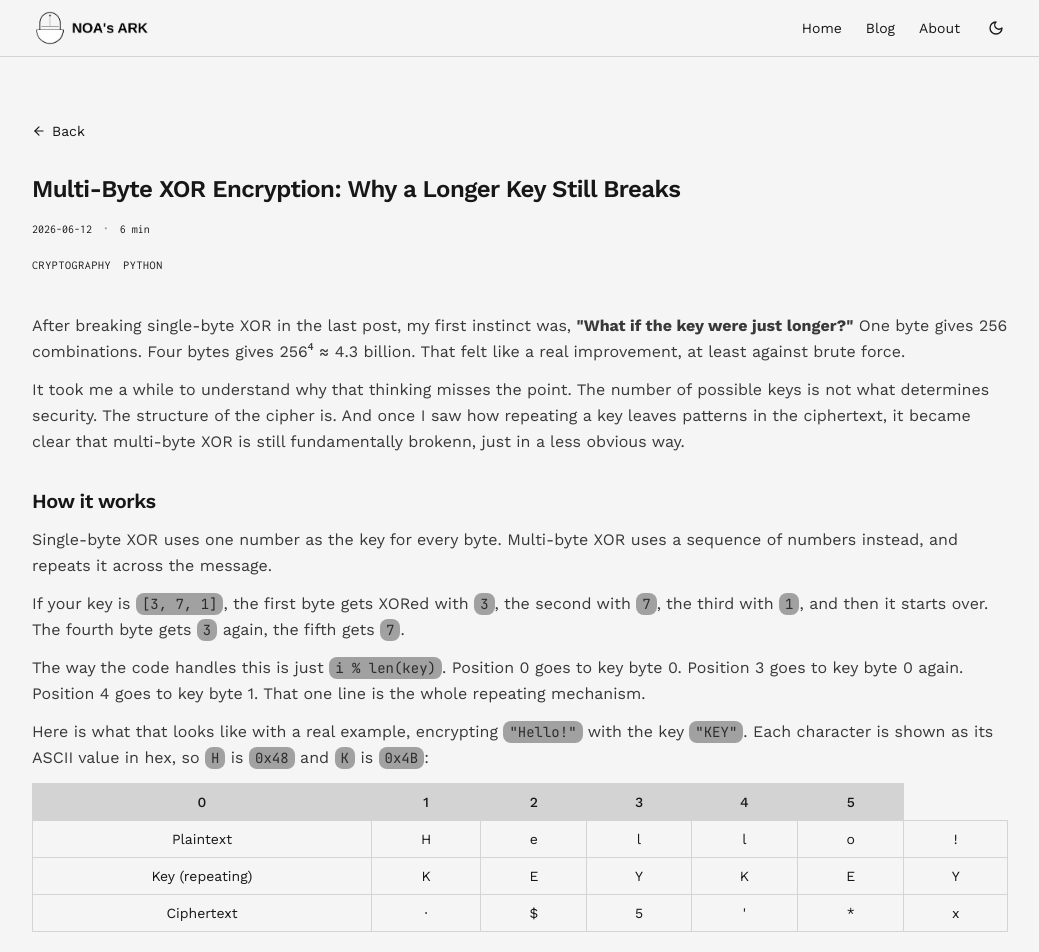
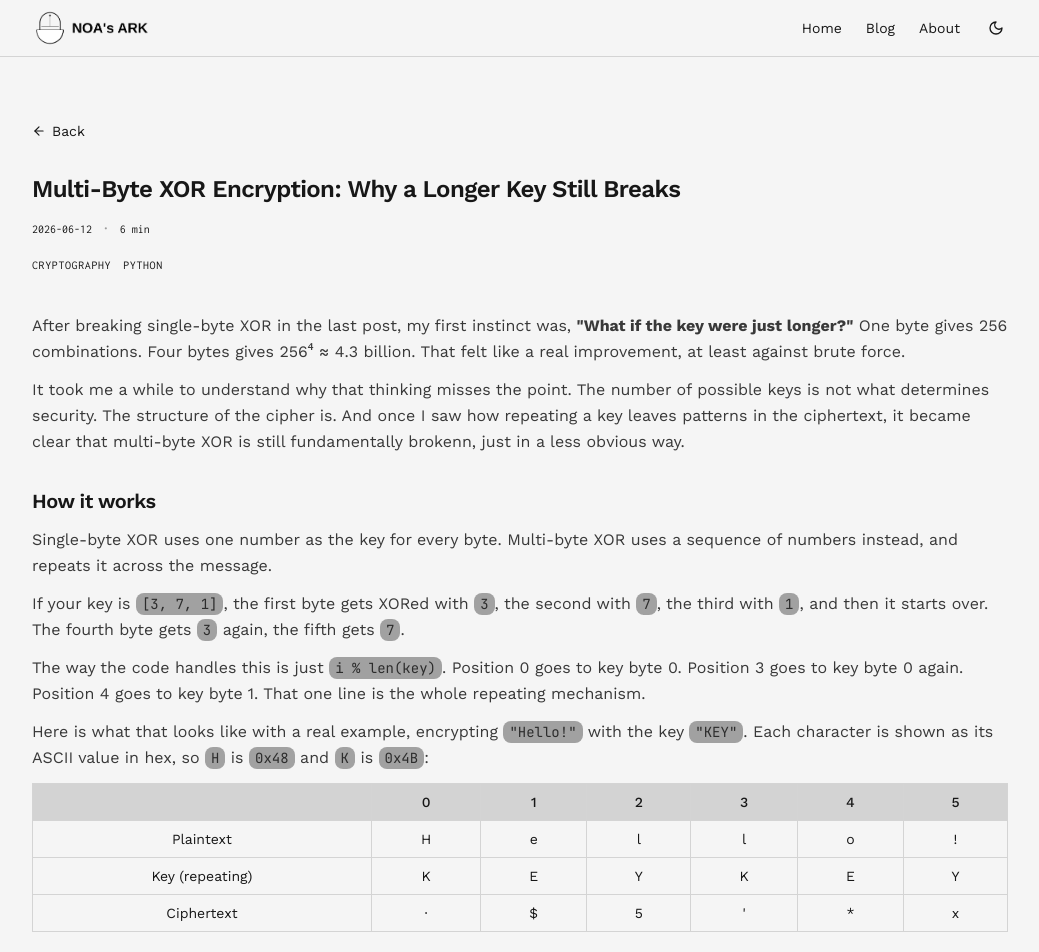
Before and after one commit to n0as-ark/logbook, a React (Vite) app: page /logbook/blog/multi-byte-xor in a window 1280 px wide. Shown: the top 952 px of the page, without its empty margins (120-1159 px from the left). Built offline with nearby package versions, Linux system fonts and the light colour scheme; the HTML template or start-up script is replaced by a standard one.

Commit message:
Update BlogPost.tsx

```diff
--- a/src/pages/BlogPost.tsx
+++ b/src/pages/BlogPost.tsx
@@ -116,7 +116,7 @@ const BlogPost = () => {
     const flushTable = () => {
       if (tableLines.length < 2) { tableLines=[]; return; }
       const parseRow = (row) =>
-        row.split("|").map(c=>c.trim()).filter(Boolean);
+        row.split("|").map(c=>c.trim()).slice(1,-1);
       const headers = parseRow(tableLines[0]);
       const body = tableLines.slice(2);
       elements.push(
```
